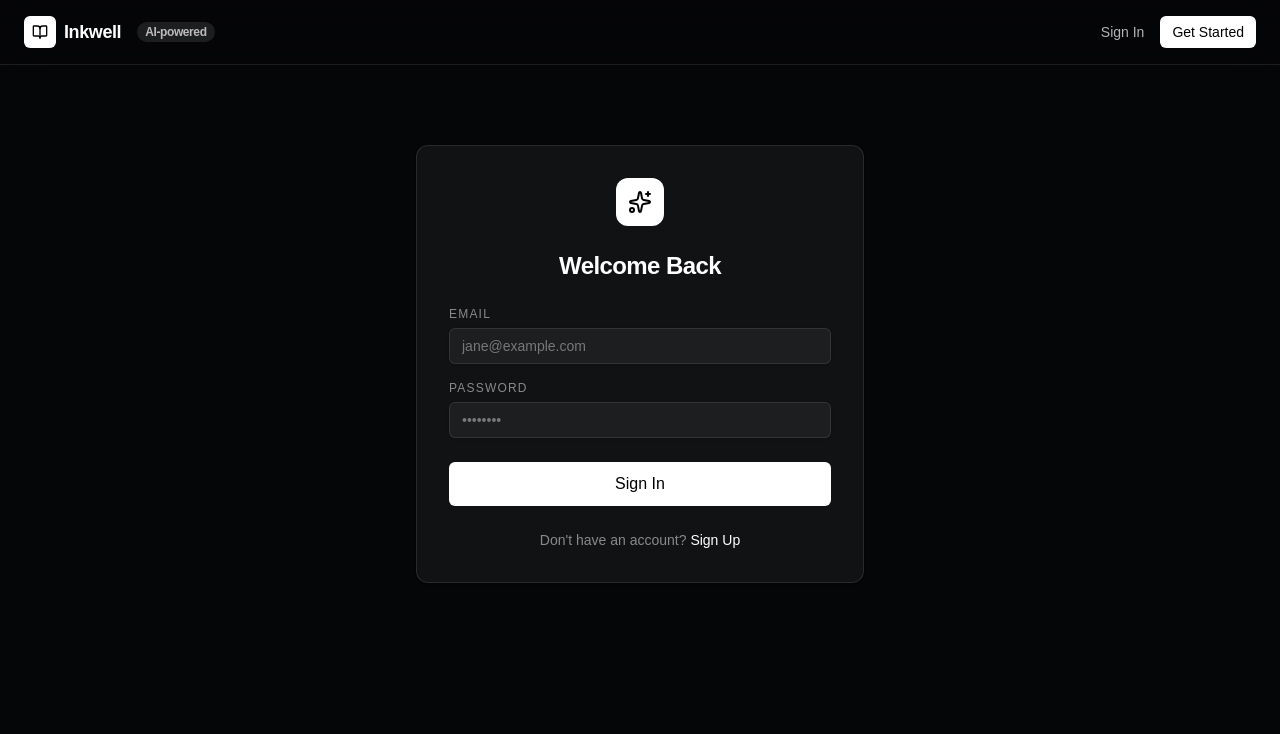
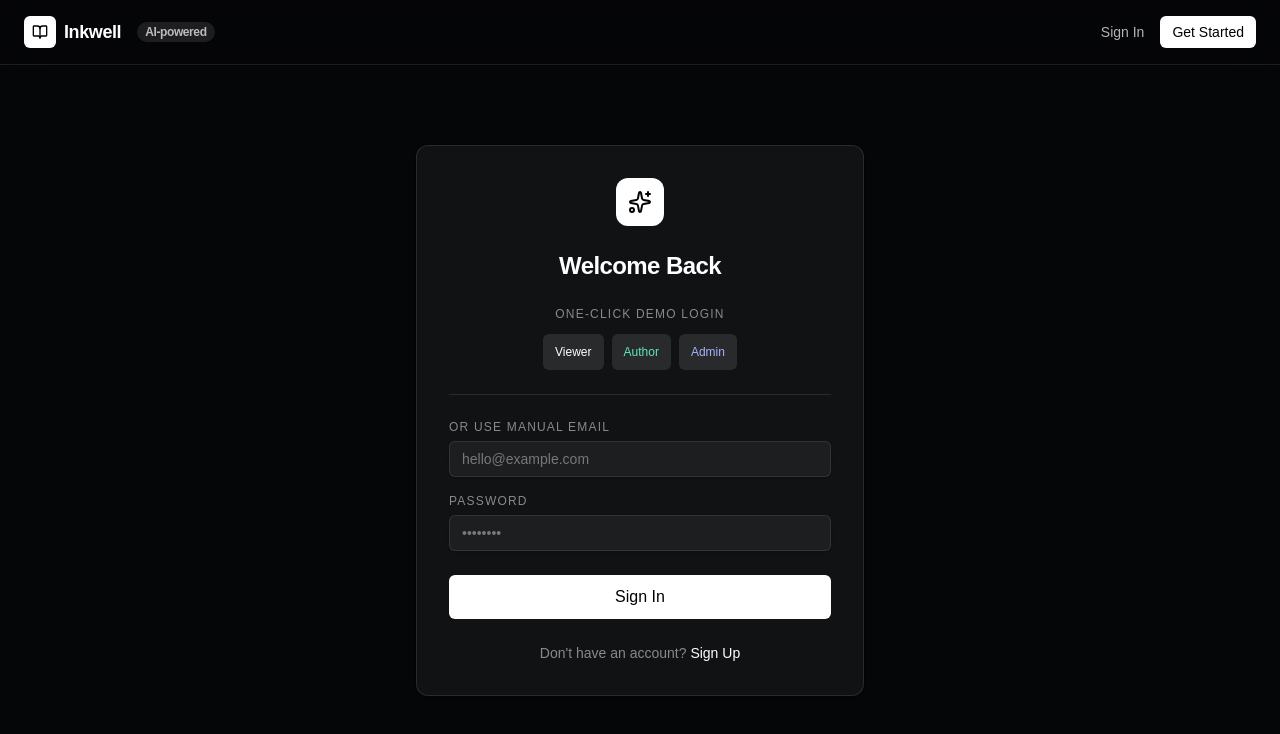
Before and after one commit to Tarushi-Saxena/InkWell, a Next.js app: page /auth in a window 1280 px wide. Shown: the top 734 px of the page. Built offline with nearby package versions, Linux system fonts and the light colour scheme; no server answers.

Commit message:
feat: Add Demo Login Buttons and Comment Moderation

```diff
--- a/src/app/auth/page.tsx
+++ b/src/app/auth/page.tsx
@@ -16,20 +16,53 @@ function AuthContent() {
   const [email, setEmail] = useState('');
   const [password, setPassword] = useState('');
   const [name, setName] = useState('');
+  const [role, setRole] = useState('Viewer');
   const [loading, setLoading] = useState(false);
   const [error, setError] = useState('');
+
+  const handleDemoLogin = async (demoRole: string) => {
+    setLoading(true);
+    setError('');
+    const demoEmail = `${demoRole.toLowerCase()}@inkwell.com`;
+    const demoPassword = 'Password123!';
+
+    try {
+      // Attempt login
+      let { data, error } = await supabase.auth.signInWithPassword({ email: demoEmail, password: demoPassword });
+
+      // If user doesn't exist, create it automatically behind the scenes
+      if (error && error.message.includes('Invalid login credentials')) {
+        const signupRes = await supabase.auth.signUp({
+          email: demoEmail,
+          password: demoPassword,
+          options: { data: { full_name: `${demoRole} Demo`, role: demoRole } }
+        });
+        if (signupRes.error) throw signupRes.error;
+      } else if (error) {
+        throw error;
+      }
+
+      router.refresh();
+      router.push('/dashboard');
+    } catch (err: any) {
+      setError(err.message || 'Demo login failed');
+    } finally {
+      setLoading(false);
+    }
+  };
 
   const handleAuth = async (e: React.FormEvent) => {
     e.preventDefault();
     setLoading(true);
     setError('');
 
+    try {
       let result;
       if (mode === 'signup') {
         result = await supabase.auth.signUp({
           email,
           password,
-        options: { data: { full_name: name } }
+          options: { data: { full_name: name, role: role } }
         });
       } else {
         result = await supabase.auth.signInWithPassword({ email, password });
@@ -37,10 +70,18 @@ function AuthContent() {
 
       if (result.error) {
         setError(result.error.message);
+      } else if (mode === 'signup' && !result.data.session) {
+        setError('Please check your email to confirm your account. In a local environment, this might be bypassed.');
+        setTimeout(() => setMode('login'), 2000);
       } else {
+        router.refresh();
         router.push('/dashboard');
       }
+    } catch (err: any) {
+      setError(err.message || 'An unexpected error occurred.');
+    } finally {
       setLoading(false);
+    }
   };
 
   return (
@@ -54,29 +95,58 @@ function AuthContent() {
         <h2 className="text-2xl font-semibold mb-6 text-center tracking-tight text-white">
           {mode === 'login' ? 'Welcome Back' : 'Create your account'}
         </h2>
+
+        {/* Fast Demo Login Section */}
+        {mode === 'login' && (
+          <div className="mb-6 pb-6 border-b border-white/10">
+            <label className="text-xs font-medium text-white/50 uppercase tracking-widest block mb-3 text-center">One-Click Demo Login</label>
+            <div className="flex gap-2 justify-center">
+              <Button onClick={() => handleDemoLogin('Viewer')} type="button" variant="secondary" size="sm" className="bg-white/10 text-white hover:bg-white/20 h-9">Viewer</Button>
+              <Button onClick={() => handleDemoLogin('Author')} type="button" variant="secondary" size="sm" className="bg-white/10 text-emerald-300 hover:bg-white/20 h-9">Author</Button>
+              <Button onClick={() => handleDemoLogin('Admin')} type="button" variant="secondary" size="sm" className="bg-white/10 text-indigo-300 hover:bg-white/20 h-9">Admin</Button>
+            </div>
+          </div>
+        )}
+
         {error && <div className="mb-4 text-red-400 text-sm p-3 bg-red-400/10 rounded-md border border-red-400/20">{error}</div>}
+
         <form onSubmit={handleAuth} className="space-y-4">
           {mode === 'signup' && (
+            <>
               <div>
                 <label className="text-xs font-medium text-white/50 uppercase tracking-widest block mb-1.5">Full Name</label>
-              <Input required value={name} onChange={e => setName(e.target.value)} placeholder="Jane Doe" />
+                <Input required value={name} onChange={e => setName(e.target.value)} placeholder="Jane Doe" className="border-white/10 bg-white/5" />
               </div>
+              <div>
+                <label className="text-xs font-medium text-white/50 uppercase tracking-widest block mb-1.5">Select Role</label>
+                <select
+                  value={role}
+                  onChange={e => setRole(e.target.value)}
+                  className="w-full h-10 rounded-md border border-white/10 bg-white/5 px-3 py-2 text-sm text-white focus:outline-none focus:ring-1 focus:ring-indigo-500/50"
+                >
+                  <option value="Viewer" className="bg-black">Viewer</option>
+                  <option value="Author" className="bg-black">Author</option>
+                  <option value="Admin" className="bg-black">Admin</option>
+                </select>
+              </div>
+            </>
           )}
           <div>
-            <label className="text-xs font-medium text-white/50 uppercase tracking-widest block mb-1.5">Email</label>
-            <Input type="email" required value={email} onChange={e => setEmail(e.target.value)} placeholder="jane@example.com" />
+            <label className="text-xs font-medium text-white/50 uppercase tracking-widest block mb-1.5">{mode === 'signup' ? 'Email' : 'Or use manual email'}</label>
+            <Input type="email" required value={email} onChange={e => setEmail(e.target.value)} placeholder="hello@example.com" className="border-white/10 bg-white/5" />
           </div>
           <div>
             <label className="text-xs font-medium text-white/50 uppercase tracking-widest block mb-1.5">Password</label>
-            <Input type="password" required value={password} onChange={e => setPassword(e.target.value)} placeholder="••••••••" />
+            <Input type="password" required value={password} onChange={e => setPassword(e.target.value)} placeholder="••••••••" className="border-white/10 bg-white/5" />
           </div>
           <Button type="submit" className="w-full h-11 text-base mt-2" disabled={loading}>
             {loading ? 'Processing...' : (mode === 'login' ? 'Sign In' : 'Sign Up')}
           </Button>
         </form>
+
         <div className="mt-6 text-center text-sm text-white/50">
           {mode === 'login' ? "Don't have an account? " : "Already have an account? "}
-          <button onClick={() => setMode(mode === 'login' ? 'signup' : 'login')} className="text-white hover:text-indigo-300 font-medium transition-colors">
+          <button onClick={() => { setMode(mode === 'login' ? 'signup' : 'login'); setError(''); }} className="text-white hover:text-indigo-300 font-medium transition-colors">
             {mode === 'login' ? 'Sign Up' : 'Log In'}
           </button>
         </div>
@@ -89,7 +159,7 @@ export default function AuthPage() {
   return (
     <div className="min-h-screen bg-[#050608] text-white">
       <Navbar />
-      <div className="container mx-auto px-4 py-20">
+      <div className="container mx-auto px-4 py-20 flex justify-center items-center">
         <Suspense fallback={<div className="text-center text-white/50">Loading auth...</div>}>
           <AuthContent />
         </Suspense>
--- a/src/app/dashboard/page.tsx
+++ b/src/app/dashboard/page.tsx
@@ -35,8 +35,9 @@ export default function Dashboard() {
     const { data: prof } = await supabase.from('profiles').select('*').eq('id', userId).single();
     setProfile(prof);
 
+    const role = prof?.role?.toUpperCase() || 'VIEWER';
     let q = supabase.from('posts').select('*').order('created_at', { ascending: false });
-    if (prof?.role !== 'ADMIN') {
+    if (role !== 'ADMIN') {
       q = q.eq('author_id', userId);
     }
     const { data } = await q;
@@ -86,7 +87,7 @@ export default function Dashboard() {
 
   if (loading) return <div className="min-h-screen bg-[#050608] text-white p-20 text-center">Loading dashboard...</div>;
 
-  const canWrite = profile?.role === 'ADMIN' || profile?.role === 'AUTHOR';
+  const canWrite = profile?.role?.toUpperCase() === 'ADMIN' || profile?.role?.toUpperCase() === 'AUTHOR';
 
   return (
     <div className="min-h-screen bg-[#050608] text-white">
--- a/src/app/posts/[id]/page.tsx
+++ b/src/app/posts/[id]/page.tsx
@@ -17,10 +17,16 @@ export default function PostDetail() {
   const [comments, setComments] = useState<any[]>([]);
   const [newComment, setNewComment] = useState('');
   const [user, setUser] = useState<any>(null);
+  const [profile, setProfile] = useState<any>(null);
   const [loading, setLoading] = useState(true);
 
   useEffect(() => {
-    supabase.auth.getUser().then(({ data }) => setUser(data?.user));
+    supabase.auth.getUser().then(({ data }) => {
+      setUser(data?.user);
+      if (data?.user) {
+         supabase.from('profiles').select('*').eq('id', data.user.id).single().then(res => setProfile(res.data));
+      }
+    });
     if (id) loadPost();
   }, [id]);
 
@@ -46,6 +52,20 @@ export default function PostDetail() {
     });
     setNewComment('');
     loadPost(); // reload comments
+  };
+
+  const deleteComment = async (commentId: string) => {
+    if (!confirm('Delete comment?')) return;
+    await supabase.from('comments').delete().eq('id', commentId);
+    loadPost();
+  };
+
+  const canDeleteComment = (commentUser: string) => {
+    if (!user) return false;
+    if (profile?.role?.toUpperCase() === 'ADMIN') return true;
+    if (profile?.role?.toUpperCase() === 'AUTHOR' && post?.author_id === user.id) return true;
+    if (commentUser === user.id) return true;
+    return false;
   };
 
   if (loading) return <div className="min-h-screen bg-[#050608] text-white p-20 text-center">Loading post...</div>;
@@ -95,9 +115,14 @@ export default function PostDetail() {
           <div className="space-y-6 mb-10">
             {comments.map((c) => (
               <div key={c.id} className="bg-white/5 border border-white/10 rounded-xl p-5">
-                <div className="flex justify-between items-center mb-3">
+                <div className="flex justify-between items-start mb-3">
                   <div className="font-medium text-sm text-white/90">{c.profiles?.name || 'Unknown'}</div>
-                  <div className="text-[10px] text-white/40 uppercase tracking-widest">{new Date(c.created_at).toLocaleDateString()}</div>
+                  <div className="flex gap-4 items-center">
+                    <div className="text-[10px] text-white/40 uppercase tracking-widest">{new Date(c.created_at).toLocaleDateString()}</div>
+                    {canDeleteComment(c.user_id) && (
+                      <button onClick={() => deleteComment(c.id)} className="text-[10px] text-red-500 hover:text-red-400 uppercase font-medium">Delete</button>
+                    )}
+                  </div>
                 </div>
                 <p className="text-sm text-white/70 leading-relaxed">{c.comment_text}</p>
               </div>
```
Also changed, not shown: 2 other files (tests, documents, lock files or other folders). Lines whose indentation alone changed are shown as unchanged.
